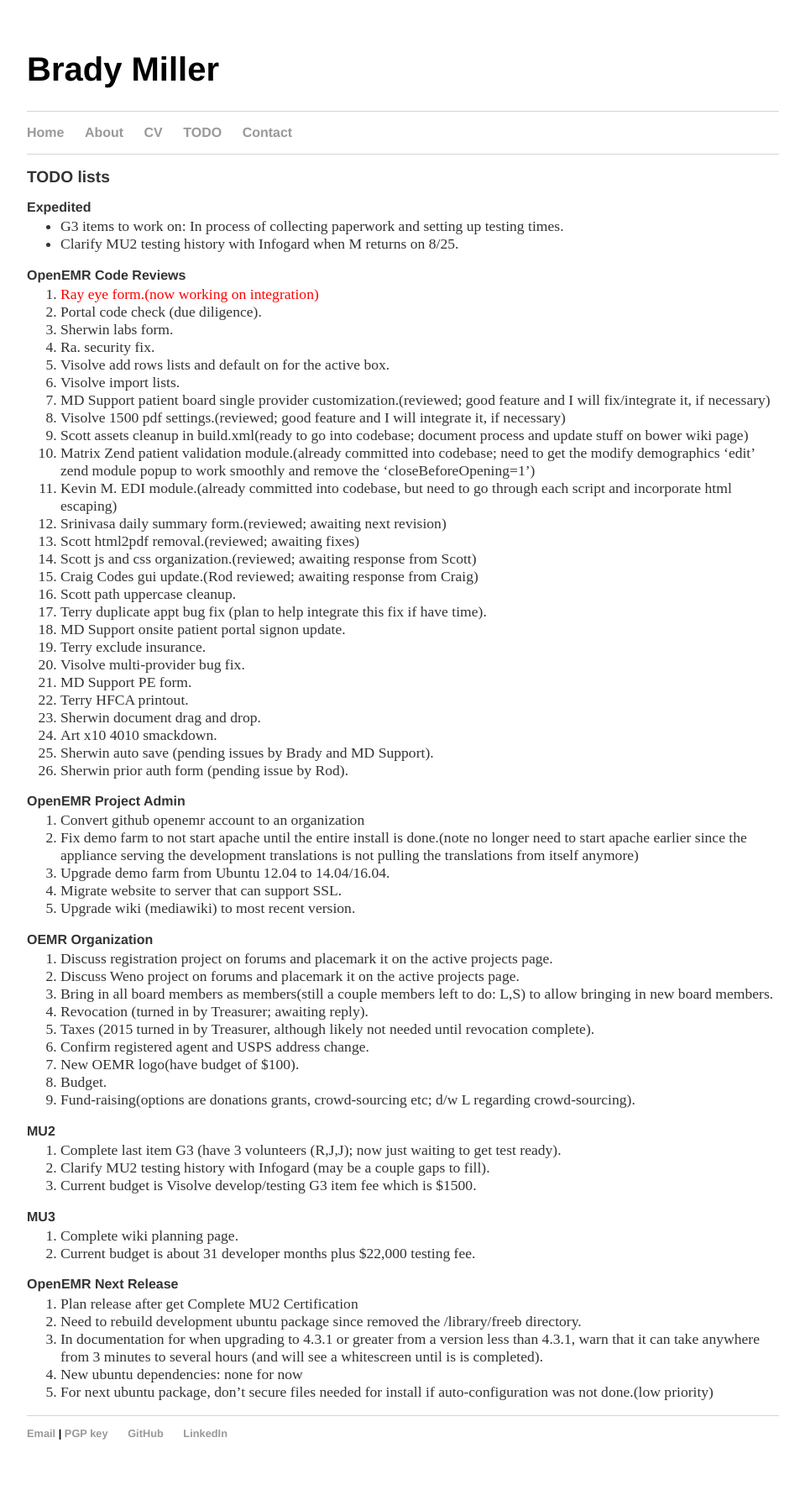
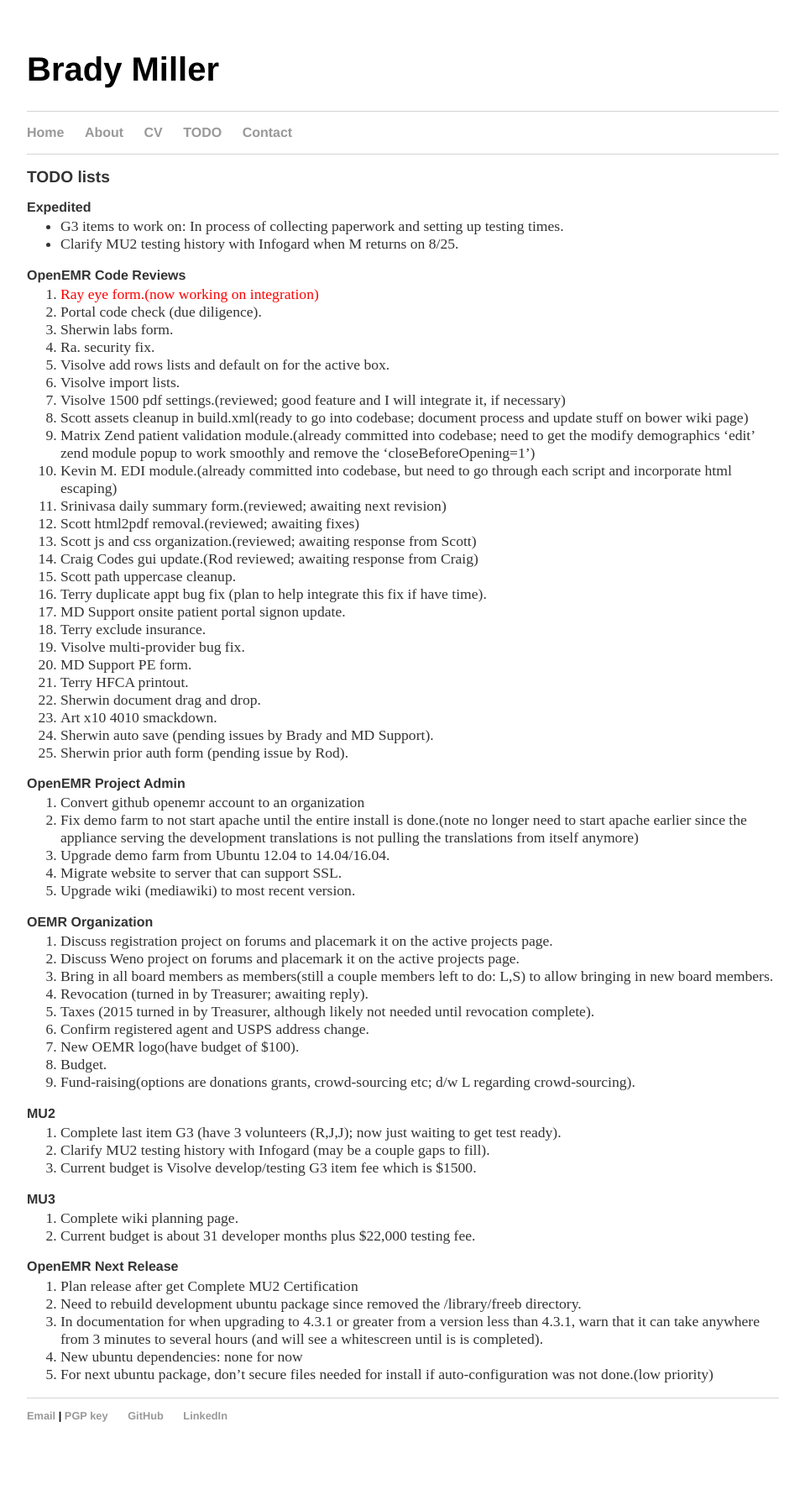
Before and after one commit to bradymiller/bradymiller.github.io, a Jekyll site: the page built from todo/index.md, in a window 1280 px wide. Shown: the whole page at 84% size, without its empty margins (160-1119 px from the left). Built offline with Jekyll 4.4.1, drawn with Linux system fonts in a browser that asks for light colours; after the commit the page ends 1753 px from its top, so only the background shows below that.

Commit message:
Update todo list

```diff
--- a/todo/index.md
+++ b/todo/index.md
@@ -14,7 +14,6 @@
 1. Ra. security fix.
 1. Visolve add rows lists and default on for the active box.
 1. Visolve import lists.
-1. MD Support patient board single provider customization.(reviewed; good feature and I will fix/integrate it, if necessary)
 1. Visolve 1500 pdf settings.(reviewed; good feature and I will integrate it, if necessary)
 1. Scott assets cleanup in build.xml(ready to go into codebase; document process and update stuff on bower wiki page)
 1. Matrix Zend patient validation module.(already committed into codebase; need to get the modify demographics 'edit' zend module popup to work smoothly and remove the 'closeBeforeOpening=1')
```
